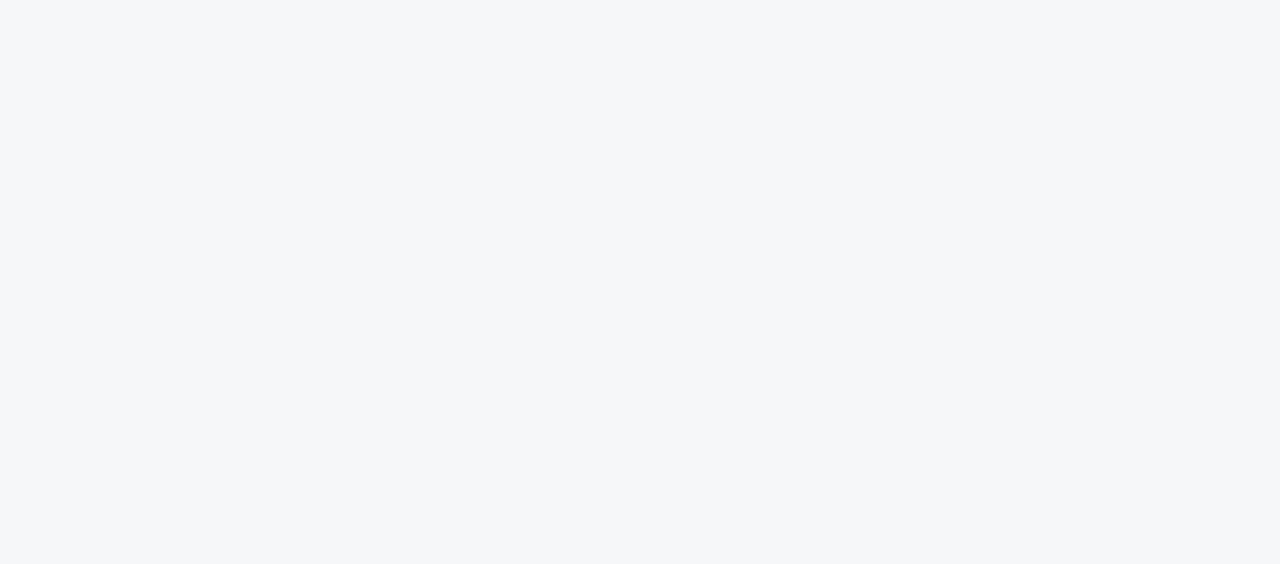
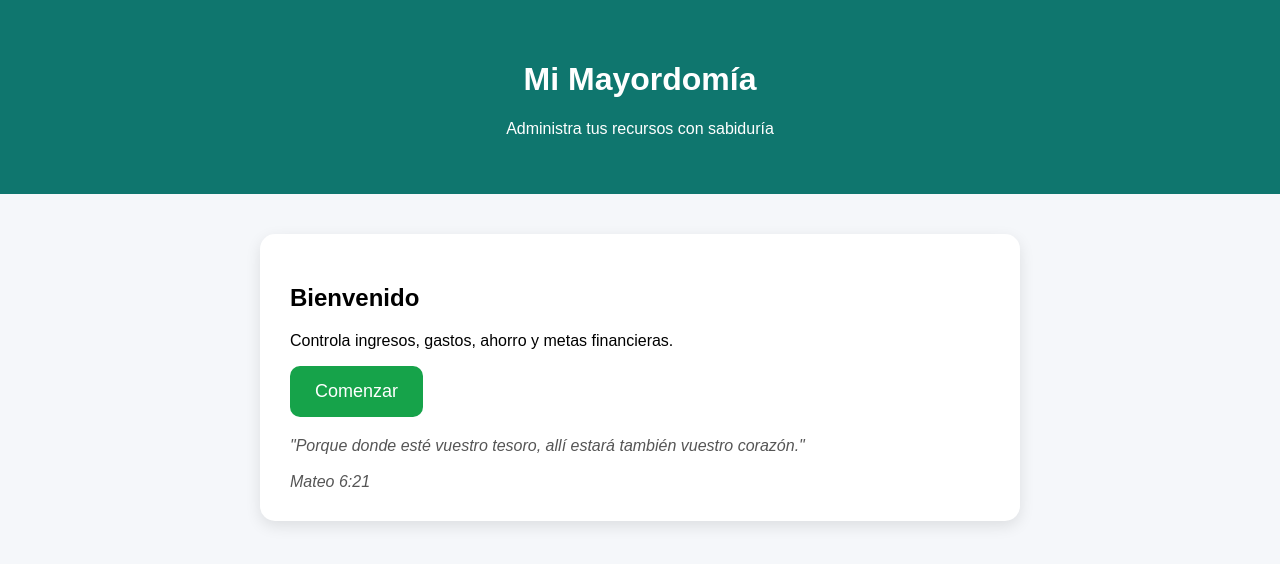
Before and after one commit to jypbarrientos-rgb/mi-mayordomia, a plain HTML site: page index.html in a window 1280 px wide. Drawn offline with Linux system fonts and the light colour scheme.

Commit message:
Update index.html

```diff
--- a/index.html
+++ b/index.html
@@ -6,31 +6,18 @@
 <title>Mi Mayordomía</title>
 
 <style>
-*{
+body{
+    font-family: Arial, sans-serif;
+    background:#f5f7fa;
     margin:0;
     padding:0;
-    box-sizing:border-box;
-}
-
-body{
-    font-family: Arial, Helvetica, sans-serif;
-    background:#f5f7fa;
 }
 
 .header{
     background:#0f766e;
     color:white;
-    padding:40px 20px;
     text-align:center;
-}
-
-.header h1{
-    font-size:42px;
-    margin-bottom:10px;
-}
-
-.header p{
-    font-size:18px;
+    padding:40px;
 }
 
 .card{
@@ -42,11 +29,59 @@ body{
     box-shadow:0 5px 15px rgba(0,0,0,0.1);
 }
 
-.card h2{
-    margin-bottom:15px;
+button{
+    background:#16a34a;
+    color:white;
+    border:none;
+    padding:15px 25px;
+    border-radius:10px;
+    cursor:pointer;
+    font-size:18px;
 }
 
-.card p{
-    margin-bottom:20px;
-    line-height:1.6;
+button:hover{
+    background:#15803d;
 }
+
+.verse{
+    margin-top:20px;
+    color:#555;
+    font-style:italic;
+}
+</style>
+
+</head>
+<body>
+
+<div class="header">
+    <h1>Mi Mayordomía</h1>
+    <p>Administra tus recursos con sabiduría</p>
+</div>
+
+<div class="card">
+    <h2>Bienvenido</h2>
+
+    <p>
+        Controla ingresos, gastos, ahorro y metas financieras.
+    </p>
+
+    <button onclick="saludar()">
+        Comenzar
+    </button>
+
+    <div class="verse">
+        "Porque donde esté vuestro tesoro,
+        allí estará también vuestro corazón."
+        <br><br>
+        Mateo 6:21
+    </div>
+</div>
+
+<script>
+function saludar() {
+    alert("¡Bienvenido a Mi Mayordomía!");
+}
+</script>
+
+</body>
+</html>
```
